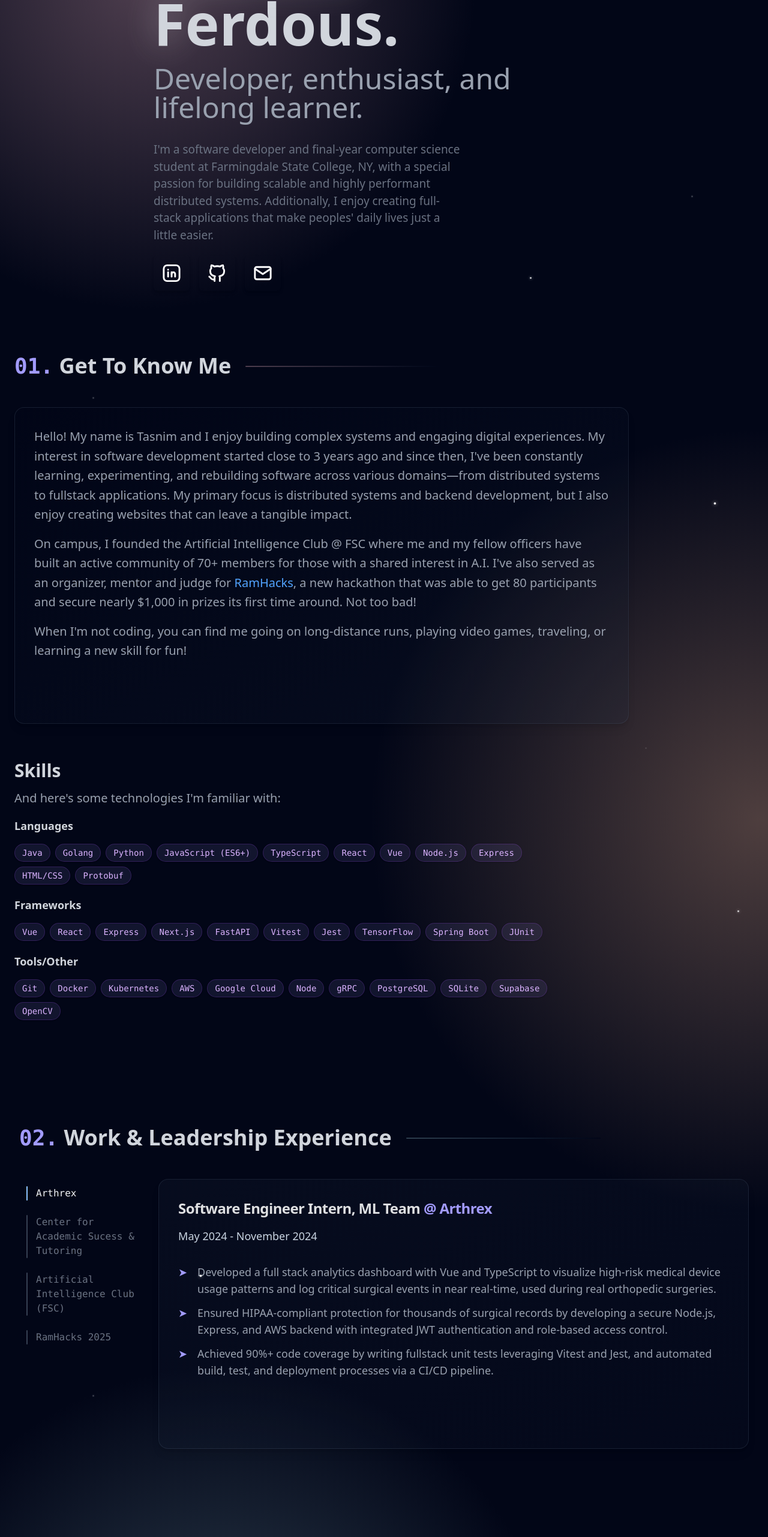
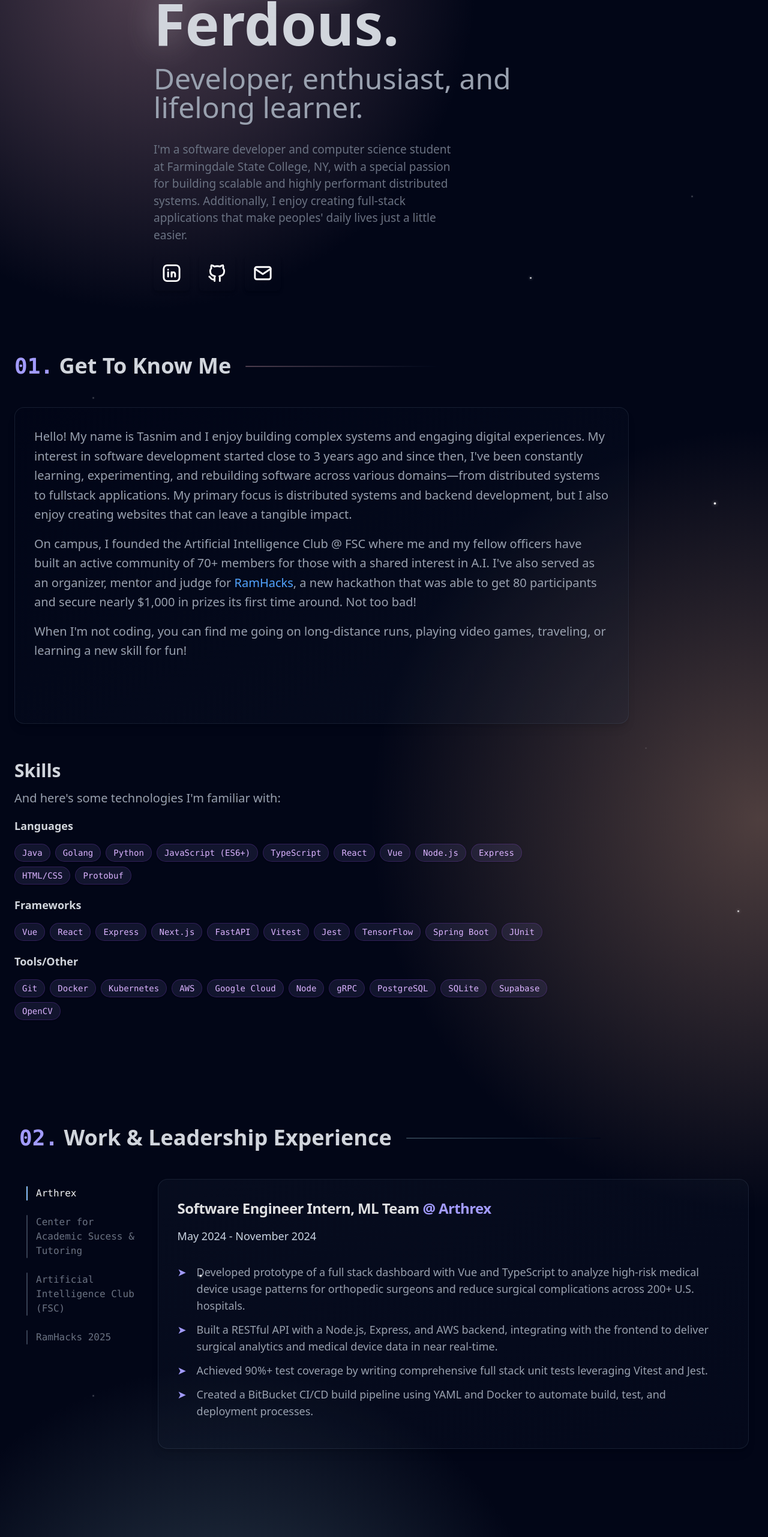
Before and after one commit to tferdous17/portfolio-v2, a React (Vite) app: page / in a window 1280 px wide. Shown: the part 234-2797 px from the top of the page at 60% size. Built offline with nearby package versions, Linux system fonts and the light colour scheme.

Commit message:
misc updates

```diff
--- a/index.html
+++ b/index.html
@@ -4,7 +4,7 @@
     <meta charset="UTF-8" />
     <link rel="icon" type="image/svg+xml" href="/vite.svg" />
     <meta name="viewport" content="width=device-width, initial-scale=1.0" />
-    <title>Portfolio</title>
+    <title>Tasnim Ferdous</title>
   </head>
   <body>
     <div id="root"></div>
--- a/src/components/Navbar.jsx
+++ b/src/components/Navbar.jsx
@@ -4,7 +4,8 @@ export default function Navbar() {
       <div className="flex flex-wrap justify-end mx-auto p-4 gap-10">
         <div className="flex md:order-2 space-x-3 md:space-x-0 rtl:space-x-reverse sm:mr-8">
           <a
-            href="https://drive.google.com/file/d/1CWfZ6hHoaVR9qmPgJlN4L96-GknWbZTS/view?usp=sharing"
+          // https://drive.google.com/file/d/1CWfZ6hHoaVR9qmPgJlN4L96-GknWbZTS/view?usp=sharing
+            href=""
             target="_blank"
           >
             <button className="cursor-pointer group relative inline-flex h-9 sm:h-10 items-center justify-center overflow-hidden rounded-md bg-[#A29BFE] px-4 sm:px-5 font-medium font-mono text-black">
--- a/src/components/page-ui/Experience.jsx
+++ b/src/components/page-ui/Experience.jsx
@@ -105,9 +105,10 @@ const experience = [
     title: "Software Engineer Intern, ML Team",
     dateRange: "May 2024 - November 2024",
     bulletpoints: [
-      "Developed a full stack analytics dashboard with Vue and TypeScript to visualize high-risk medical device usage patterns and log critical surgical events in near real-time, used during real orthopedic surgeries.",
-      "Ensured HIPAA-compliant protection for thousands of surgical records by developing a secure Node.js, Express, and AWS backend with integrated JWT authentication and role-based access control.",
-      "Achieved 90%+ code coverage by writing fullstack unit tests leveraging Vitest and Jest, and automated build, test, and deployment processes via a CI/CD pipeline.",
+      "Developed prototype of a full stack dashboard with Vue and TypeScript to analyze high-risk medical device usage patterns for orthopedic surgeons and reduce surgical complications across 200+ U.S. hospitals.",
+      "Built a RESTful API with a Node.js, Express, and AWS backend, integrating with the frontend to deliver surgical analytics and medical device data in near real-time.",
+      "Achieved 90%+ test coverage by writing comprehensive full stack unit tests leveraging Vitest and Jest.",
+      "Created a BitBucket CI/CD build pipeline using YAML and Docker to automate build, test, and deployment processes."
     ],
     url: "https://www.arthrex.com/",
   },
--- a/src/components/page-ui/LandingPage.jsx
+++ b/src/components/page-ui/LandingPage.jsx
@@ -6,7 +6,7 @@ export default function LandingPage() {
                 <h1 className="name-header text-7xl md:text-8xl text-gray-300 font-bold"><span className="drop-shadow-[0px_0px_28px_rgba(235,235,235,0.4)]">Tasnim F</span>erdous.</h1>
                 <h1 className="text-5xl text-gray-400">Developer, enthusiast, and lifelong learner.</h1>
                 <p className="sm:w-[80%] text-gray-500 p-3 sm:p-0 text-[19px] mt-3">
-                    I'm a software developer and final-year computer science student at Farmingdale State College, NY,
+                    I'm a software developer and computer science student at Farmingdale State College, NY,
                     with a special passion for building scalable and highly performant distributed systems. Additionally, I enjoy
                     creating full-stack applications that make peoples' daily lives just a little easier.
                 </p>
--- a/src/components/page-ui/Projects.jsx
+++ b/src/components/page-ui/Projects.jsx
@@ -41,7 +41,7 @@ const projects = [
     technologies: ["Golang", "gRPC", "Protobuf"],
     githubLink: "https://github.com/tferdous17/genesis",
     demoLink: "",
-    stars: 89,
+    stars: 91,
   },
   {
     title: "Flux",
@@ -50,7 +50,7 @@ const projects = [
     technologies: ["Java", "gRPC", "Protobuf"],
     githubLink: "https://github.com/tferdous17/flux",
     demoLink: "",
-    stars: 4,
+    stars: 5,
   },
   {
     title: "Atlas",
```
